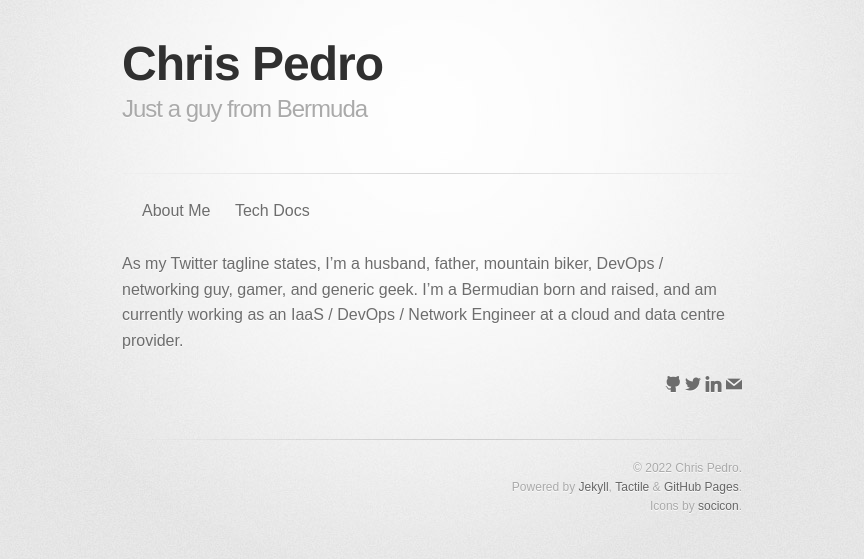
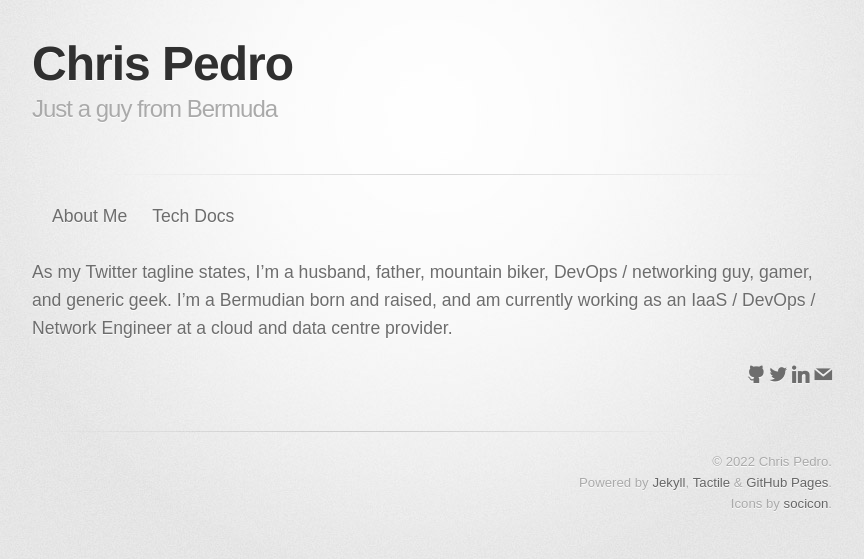
Before and after one commit to cpedro/cpedro.github.io, a Jekyll site: the page built from index.md, in a window 1280 px wide. Shown: the top 559 px of the page, without its empty margins (208-1072 px from the left). Built offline with Jekyll 4.4.1, drawn with Linux system fonts in a browser that asks for light colours; some web fonts are replaced.

Commit message:
Increase font and inner width.

```diff
--- a/assets/css/style.scss
+++ b/assets/css/style.scss
@@ -6,8 +6,13 @@
 body {
   line-height: 1.6;
   font-family: Nunito, sans-serif;
-  font-size: 1em;
+  font-size: 1.1em;
   color: #6d6d6d;
+}
+
+.inner {
+  width: 800px;
+  margin: 0 auto;
 }
 
 header h1 {
```
